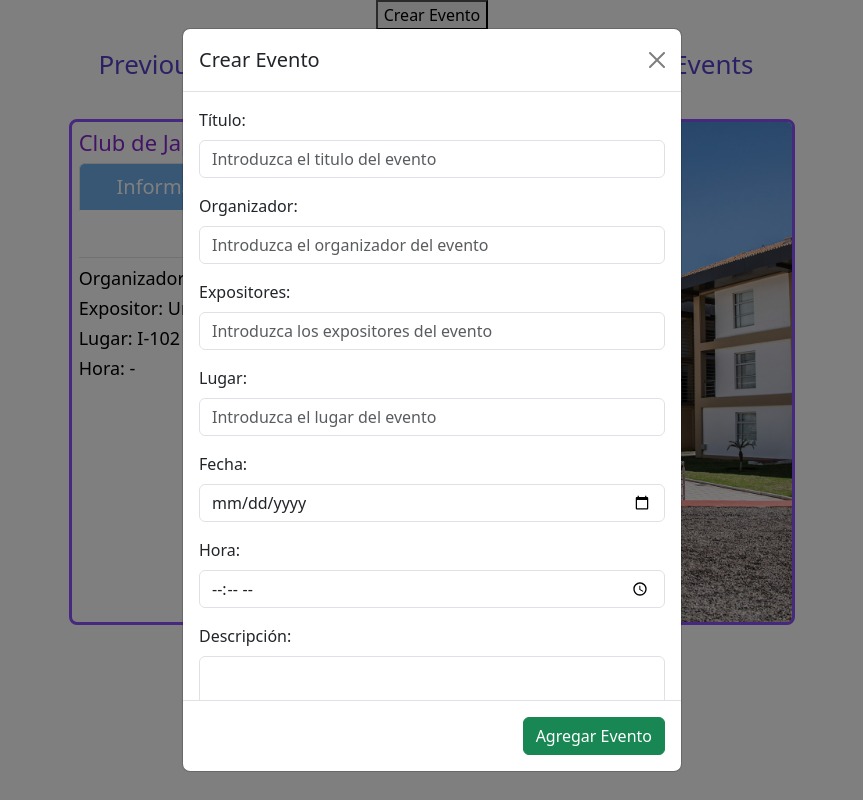
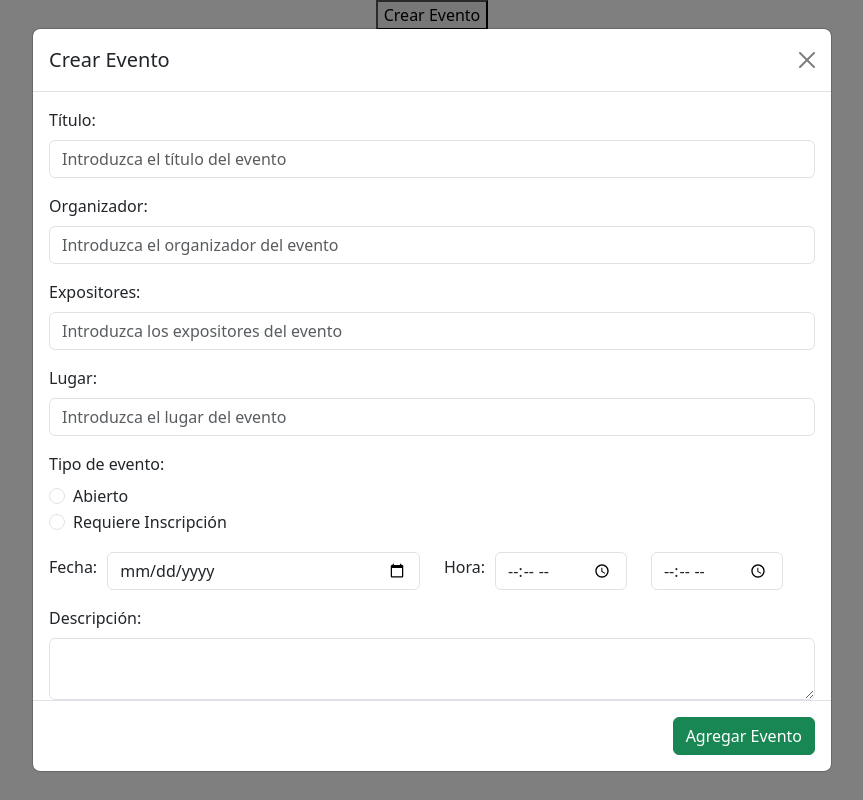
Before and after one commit to Mateo-Coello/Daily-Yachay, a React (Create React App) app in the folder daily-yachay/: page / in a window 1280 px wide. Both pictures are taken after a click on the button "Crear Evento". Shown: the whole page, without its empty margins (208-1071 px from the left). Built offline with nearby package versions, Linux system fonts and the light colour scheme.

Commit message:
Replacement of functions into  classes

```diff
--- a/daily-yachay/src/App.js
+++ b/daily-yachay/src/App.js
@@ -1,24 +1,33 @@
+import React, { Component } from 'react';
 import './App.css';
-import React, { useState } from 'react';
 import EventForm from './components/EventForm';
 import EventTabs from './EventViewer';
 
-function App() {
-  const [modalIsOpen, setModalIsOpen] = useState(false);
+class App extends Component {
+  constructor(props) {
+    super(props);
+    this.state = {
+      modalIsOpen: false
+    };
+  }
 
-  const toggleModal = () => {
-    setModalIsOpen(!modalIsOpen);
+  toggleModal = () => {
+    this.setState((prevState) => ({
+      modalIsOpen: !prevState.modalIsOpen
+    }));
   };
 
-  return (
-    <div className="App">
-      <button onClick={toggleModal}> Crear Evento</button>
+  render() {
+    const { modalIsOpen } = this.state;
 
-      <EventForm isOpen={modalIsOpen} toggle={toggleModal} />
-
-      <EventTabs/>
-    </div>
-  );
+    return (
+      <div className="App">
+        <button onClick={this.toggleModal}> Crear Evento</button>
+        <EventForm isOpen={modalIsOpen} toggle={this.toggleModal} />
+        <EventTabs/>
+      </div>
+    );
+  }
 }
 
 export default App;
--- a/daily-yachay/src/EventViewer.js
+++ b/daily-yachay/src/EventViewer.js
@@ -1,48 +1,67 @@
-import React, { useState } from 'react';
+import React, { Component } from 'react';
 import './bootstrap/css/bootstrap.min.css';
-import './styles/main.css'
+import './styles/main.css';
 import './styles/tabs.css';
-import TabButton from './components/TabButton'
-import { PreviousEventCard, EventCard } from './components/EventCard';
+import TabButton from './components/TabButton';
+import EventCard from './components/EventCard';
 
-const EventTabs = () => {
+class EventViewer extends Component {
+  constructor(props) {
+    super(props);
+    this.state = {
+      tab: 2,
+      clickedButton: 2
+    };
+  }
 
-  const [tab, setTab] = useState(2);
-  const [clickedButton, setClickedButton] = useState(2);
+  handleClick = (buttonId) => {
+    this.setState({
+      tab: buttonId,
+      clickedButton: buttonId
+    });
+  };
 
-  const handleClick = (buttonId) => {
-    setTab(buttonId);
-    setClickedButton(buttonId);
-  }
+  render() {
+    const { tab, clickedButton } = this.state;
 
     return (
       <div className="d-flex align-items-center justify-content-center">
         <div className="col-7 event-visualizer">
-
           <div className="d-flex tab-buttons">
-          <TabButton id={1} handleClick={handleClick} clickedButton={clickedButton} text='Previous Events' />
-          <TabButton id={2} handleClick={handleClick} clickedButton={clickedButton} text='Today Events' />
-          <TabButton id={3} handleClick={handleClick} clickedButton={clickedButton} text='Future Events' />
+            <TabButton id={1} handleClick={this.handleClick} clickedButton={clickedButton} text='Previous Events' />
+            <TabButton id={2} handleClick={this.handleClick} clickedButton={clickedButton} text='Today Events' />
+            <TabButton id={3} handleClick={this.handleClick} clickedButton={clickedButton} text='Future Events' />
           </div>
 
           <div className='section-separator'></div>
 
           <div className={tab === 1 ? 'show-content' : 'content'}>
-          <PreviousEventCard
+            <EventCard
               eventTitle="Club de Japones"
               eventLocation="I-102"
+              eventDate= {new Date('2023-02-05')}
+              eventStartTime= {new Date('2000-01-01 10:00')}
+              eventEndTime= {new Date('2000-01-01 11:00')}
               eventSummary="Primera Reunion del Club de Japones"
-            eventCoverPath="/images/yachay.jpg" />
-          <PreviousEventCard
+              eventCoverPath="/images/yachay.jpg"
+            />
+            <EventCard
               eventTitle="Club de Japones"
               eventLocation="I-102"
+              eventDate= {new Date('2023-03-25')}
+              eventStartTime= {new Date('2000-01-01 11:00')}
+              eventEndTime= {new Date('2000-01-01 12:00')}
               eventSummary="Primera Reunion del Club de Japones"
-            eventCoverPath="/images/yachay.jpg" />
+              eventCoverPath="/images/yachay.jpg"
+            />
           </div>
           <div className={tab === 2 ? 'show-content' : 'content'}>
             <EventCard
               eventTitle="Club de Japones"
               eventLocation="I-102"
+              eventDate= {new Date()}
+              eventStartTime= {new Date('2000-01-01 15:00')}
+              eventEndTime= {new Date('2000-01-01 16:00')}
               eventSummary="Primera Reunion del Club de Japones"
               eventCoverPath="/images/yachay.jpg"
             />
@@ -51,6 +70,9 @@ const EventTabs = () => {
             <EventCard
               eventTitle="Club de Ruso"
               eventLocation="I-202"
+              eventDate= {new Date('2023-07-03 00:00')}
+              eventStartTime= {new Date('2023-07-03 13:00')}
+              eventEndTime= {new Date('2023-07-03 15:00')}
               eventSummary="Primera Reunion del Club de Ruso"
               eventCoverPath="/images/yachay.jpg"
             />
@@ -58,6 +80,7 @@ const EventTabs = () => {
         </div>
       </div>
     );
-};
+  }
+}
 
-export default EventTabs;
+export default EventViewer;
--- a/daily-yachay/src/components/EventCard.js
+++ b/daily-yachay/src/components/EventCard.js
@@ -1,144 +1,120 @@
-import React, { useState } from 'react';
+import React, { Component } from 'react';
 import '../styles/events.css';
 import { FontAwesomeIcon } from '@fortawesome/react-fontawesome'
 import { faBell } from '@fortawesome/free-solid-svg-icons'
 import CommentsSection from './Comments.js'
 import { Nav, NavItem, NavLink, TabContent, TabPane } from 'reactstrap';
 
-const PreviousEventCard = ({
+class EventCard extends Component {
+  constructor(props) {
+    super(props);
+    this.state = {
+      reminder: false,
+      register: false,
+      registerButtonText: 'Inscribirse',
+      activeTab: '1'
+    };
+  }
+
+  handleReminder = (reminder) => {
+    this.setState({ reminder });
+  }
+
+  handleRegister = (register) => {
+    this.setState({ register });
+  }
+
+  render() {
+    const {
+      eventID = '0',
       eventTitle,
       eventOrganizer,
       eventExhibitor = 'Unknown',
+      eventDate,
+      eventStartTime,
+      eventEndTime,
       eventLocation,
-  eventStartHour,
-  eventEndHour,
       eventSummary,
-  eventCoverPath,
-}) => {
+      eventCoverPath
+    } = this.props;
+
+    const { reminder, register, registerButtonText, activeTab } = this.state;
+
     return (
       <div className='event-container'>
         <div className='event-information'>
           <h1>{eventTitle}</h1>
-        <h2>Organizador: {eventOrganizer}</h2>
-        <h2>Expositor: {eventExhibitor}</h2>
-        <h2>Lugar: {eventLocation}</h2>
-        <h2>Hora: {eventStartHour} - {eventEndHour}</h2>
-        {/* <p>Informacion: {eventSummary}</p> */}
-      </div>
-      <img src={eventCoverPath} alt="/images/yachay.jpg" />
-    </div>
-  );
-};
-
-const EventCard = ({
-  eventTitle,
-  eventOrganizer,
-  eventExhibitor = 'Unknown',
-  eventLocation,
-  eventStartHour,
-  eventEndHour,
-  eventSummary,
-  eventCoverPath,
-}) => {
-
-  const [reminder, setReminder] = useState(false);
-  const [register, setRegister] = useState(false);
-  const registerButtonText = register ? 'Inscrito' : 'Inscribirse';
-  const [activeTab, setActiveTab] = useState("1");
-
-  const handleReminder = (reminder) => {
-    setReminder(reminder);
-  }
-
-  const handleRegister = (register) => {
-    setRegister(register);
-  }
-
-  return (
-    <div className='event-container'>
-
-      <div className='event-information'>
-
-        <h1>{eventTitle}</h1>
-
           <Nav justified tabs className='tabs'>
             <NavItem>
               <NavLink
-            className={activeTab === "1" ? "active" : ""}
-            onClick={() => setActiveTab("1")}
+                className={activeTab === '1' ? 'active' : ''}
+                onClick={() => this.setState({ activeTab: '1' })}
               >
                 Información
               </NavLink>
             </NavItem>
-
             <NavItem>
               <NavLink
-            className={activeTab === "2" ? "active" : ""}
-            onClick={() => setActiveTab("2")}
+                className={activeTab === '2' ? 'active' : ''}
+                onClick={() => this.setState({ activeTab: '2' })}
               >
                 Detalles
               </NavLink>
             </NavItem>
-
             <NavItem>
               <NavLink
-            className={activeTab === "3" ? "active" : ""}
-            onClick={() => setActiveTab("3")}
+                className={activeTab === '3' ? 'active' : ''}
+                onClick={() => this.setState({ activeTab: '3' })}
               >
                 Comentarios
               </NavLink>
             </NavItem>
           </Nav>
-
-        <div style={{width: '100%', marginTop: '10px'}}>
+          <div className='w-100 mt-2'>
             <TabContent activeTab={activeTab}>
-
-            <TabPane tabId="1" >
-
+              <TabPane tabId='1'>
                 <div className='content-left'>
                   <h2>Organizador: {eventOrganizer}</h2>
                   <h2>Expositor: {eventExhibitor}</h2>
                   <h2>Lugar: {eventLocation}</h2>
+                  <h2>Fecha: {eventDate.toLocaleDateString('es-EC')}</h2>
                 </div>
 
-              <div className='event-options' style={{ justifyContent: 'space-between', width: '100%' }}>
-                <h2>Hora: {eventStartHour} - {eventEndHour}</h2>
-
+                <div className='event-options'>
+                  <h2>Hora: {eventStartTime.toLocaleTimeString('es-EC')} - {eventEndTime.toLocaleTimeString('es-EC')}</h2>
+                  {eventDate >= new Date() &&
+                   eventStartTime > new Date() ? (
                     <div className='event-options'>
                       <button
-                    onClick={() => handleReminder(!reminder)}
-                    className={reminder ? 'reminder-button active' : 'reminder-button'}>
+                        onClick={() => this.handleReminder(!reminder)}
+                        className={reminder ? 'reminder-button active' : 'reminder-button'}
+                      >
                         <FontAwesomeIcon icon={faBell} />
                       </button>
-
                       <button
-                    onClick={() => handleRegister(!register)}
-                    className={register ? 'register-button active' : 'register-button'}>
+                        onClick={() => this.handleRegister(!register)}
+                        className={register ? 'register-button active' : 'register-button'}
+                      >
                         {registerButtonText}
                       </button>
                     </div>
+                  ) : null}
                 </div>
 
               </TabPane>
-
-            <TabPane tabId="2">
+              <TabPane tabId='2'>
                 <p>{eventSummary}</p>
               </TabPane>
-
-            <TabPane tabId="3">
-              <CommentsSection />
+              <TabPane tabId='3'>
+                <CommentsSection eventID={eventID}/>
               </TabPane>
-
             </TabContent>
-
           </div>
-
         </div>
-
         <img src={eventCoverPath} alt="/images/yachay.jpg" />
-
       </div>
     );
-};
+  }
+}
 
-export { PreviousEventCard, EventCard };
+export default EventCard;
--- a/daily-yachay/src/components/EventForm.js
+++ b/daily-yachay/src/components/EventForm.js
@@ -1,4 +1,5 @@
-import React, { useState } from 'react';
+import React, { Component } from 'react';
+import '../styles/events.css';
 import {
   Button,
   Modal,
@@ -10,31 +11,60 @@ import {
   FormGroup,
   Input,
   Label,
+  Row,
+  Col,
 } from "reactstrap";
 
-const EventForm = ({ isOpen, toggle }) => {
-
-  const [activeItem, setActiveItem] = useState({
+class EventForm extends Component {
+  constructor(props) {
+    super(props);
+    this.state = {
+      activeItem: {
         title: '',
         organizer: '',
         exhibitors: '',
         location: '',
+        openEvent: true,
+        availPlaces: '',
         date: '',
-    time: '',
+        startTime: '',
+        endTime: '',
         description: '',
-  });
+      },
+    };
+  }
 
-  const handleChange = (e) => {
-    const { name, value } = e.target;
-    setActiveItem((prevItem) => ({ ...prevItem, [name]: value }));
+  handleChange = (e) => {
+    const { id, name, value} = e.target;
+    let {activeItem} = this.state;
+    let updatedValue = value;
+
+    if (id === 'event-open-option' || id === 'event-closed-option') {
+      updatedValue = id === 'event-open-option';
+    }
+
+    if (activeItem.openEvent) {
+      activeItem.availPlaces = '';
+    }
+
+    this.setState((prevState) => ({
+      activeItem: {
+        ...prevState.activeItem,
+        [name]: updatedValue,
+      },
+    }));
   };
 
-  const onSave = (item) => {
+  onSave = (item) => {
     console.log(item);
   };
 
+  render() {
+    const { isOpen, toggle } = this.props;
+    const { activeItem } = this.state;
+
     return (
-    <Modal isOpen={isOpen} toggle={toggle} xl scrollable centered>
+      <Modal isOpen={isOpen} toggle={toggle} size="lg" scrollable centered>
         <ModalHeader toggle={toggle}>Crear Evento</ModalHeader>
         <ModalBody>
           <Form>
@@ -45,10 +75,11 @@ const EventForm = ({ isOpen, toggle }) => {
                 id="event-title"
                 name="title"
                 value={activeItem.title}
-              onChange={handleChange}
-              placeholder="Introduzca el titulo del evento"
+                onChange={this.handleChange}
+                placeholder="Introduzca el título del evento"
               />
             </FormGroup>
+
             <FormGroup>
               <Label for="event-organizer">Organizador:</Label>
               <Input
@@ -56,10 +87,11 @@ const EventForm = ({ isOpen, toggle }) => {
                 id="event-organizer"
                 name="organizer"
                 value={activeItem.organizer}
-              onChange={handleChange}
+                onChange={this.handleChange}
                 placeholder="Introduzca el organizador del evento"
               />
             </FormGroup>
+
             <FormGroup>
               <Label for="event-organizer">Expositores:</Label>
               <Input
@@ -67,10 +99,11 @@ const EventForm = ({ isOpen, toggle }) => {
                 id="event-exhibitors"
                 name="exhibitors"
                 value={activeItem.exhibitors}
-              onChange={handleChange}
+                onChange={this.handleChange}
                 placeholder="Introduzca los expositores del evento"
               />
             </FormGroup>
+
             <FormGroup>
               <Label for="event-organizer">Lugar:</Label>
               <Input
@@ -78,53 +111,119 @@ const EventForm = ({ isOpen, toggle }) => {
                 id="event-location"
                 name="location"
                 value={activeItem.location}
-              onChange={handleChange}
+                onChange={this.handleChange}
                 placeholder="Introduzca el lugar del evento"
               />
             </FormGroup>
-          <FormGroup>
-            <Label for="event-date">Fecha:</Label>
+
+            <FormGroup tag="fieldset">
+              <Label>
+                Tipo de evento:
+              </Label>
+              <FormGroup check>
+                <Input
+                  type="radio"
+                  id="event-open-option"
+                  name="openEvent"
+                  value={activeItem.openEvent}
+                  onChange={this.handleChange}
+                />
+                {' '}
+                <Label check>
+                  Abierto
+                </Label>
+              </FormGroup>
+              <FormGroup check>
+                <Input
+                  type="radio"
+                  id="event-closed-option"
+                  name="openEvent"
+                  value={activeItem.openEvent}
+                  onChange={this.handleChange}
+                />
+                {' '}
+                <Label check>
+                 Requiere Inscripción
+                </Label>
+              </FormGroup>
+            </FormGroup>
+
+            {!activeItem.openEvent && (
+              <FormGroup className='d-flex align-items-center' style={{ width: '15%' }}>
+                <Label style={{ marginRight: '10px' }}>Cupos: </Label>
+                <Input
+                  type="text"
+                  id="event-avail-places"
+                  name="availPlaces"
+                  value={activeItem.availPlaces}
+                  onChange={this.handleChange}
+                  style={{ padding: '5px', textAlign: 'right'}}
+                />
+              </FormGroup>
+            )}
+
+            <Row>
+              <Col>
+                <FormGroup className='d-flex align-items-center'>
+                  <Label for="event-date" style={{ marginRight: '10px' }}>Fecha:</Label>
                   <Input
                     type="date"
                     id="event-date"
                     name="date"
                     placeholder="Seleccione la fecha del evento"
                     value={activeItem.date}
-              onChange={handleChange}
+                    onChange={this.handleChange}
                   />
                 </FormGroup>
-          <FormGroup>
-            <Label for="todo-description">Hora:</Label>
+              </Col>
+
+              <Col>
+                <FormGroup className='d-flex align-items-center'>
+                    <Label style={{ marginRight: '10px' }}>Hora:</Label>
+                    <Row>
+                      <Col>
                         <Input
                           type="time"
-              id="event-time"
-              name="time"
-              value={activeItem.time}
-              onChange={handleChange}
-              placeholder="Seleccione la hora del evento"
+                          id="event-startTime"
+                          name="startTime"
+                          value={activeItem.startTime}
+                          onChange={this.handleChange}
+                        />
+                      </Col>
+                      <Col>
+                        <Input
+                          type="time"
+                          id="event-endTime"
+                          name="endTime"
+                          value={activeItem.endTime}
+                          onChange={this.handleChange}
+                        />
+                      </Col>
+                    </Row>
+                </FormGroup>
+              </Col>
+            </Row>
+
+            <FormGroup>
+              <Label for="event-description">Descripción:</Label>
+              <Input
+                type="textarea"
+                id="event-description"
+                name="description"
+                value={activeItem.description}
+                onChange={this.handleChange}
               />
             </FormGroup>
 
             <FormGroup>
-            <Label for="todo-description">Descripción:</Label>
+              <Label for="event-coverImg">Portada</Label>
               <Input
-              id="exampleText"
-              name="text"
-              type="textarea"
-              value={activeItem.time}
-              onChange={handleChange}
-            />
-          </FormGroup>
-
-          <FormGroup>
-            <Label for="exampleFile">Portada</Label>
-            <Input
-              id="exampleFile"
-              name="file"
                 type="file"
+                id="event-coverImg"
+                name="coverImg"
               />
               <FormText>
-              Asegurate que la imagen tenga una resolucion de al menos 400x500 pixeles.
+                Asegúrate que la imagen tenga una resolución de al menos 400x500 pixeles.
               </FormText>
             </FormGroup>
 
@@ -134,7 +233,7 @@ const EventForm = ({ isOpen, toggle }) => {
         <ModalFooter>
           <Button
             color="success"
-          onClick={() => onSave(activeItem)}
+            onClick={() => this.onSave(activeItem)}
           >
             Agregar Evento
           </Button>
@@ -142,5 +241,6 @@ const EventForm = ({ isOpen, toggle }) => {
       </Modal>
     );
   }
+}
 
 export default EventForm;
--- a/daily-yachay/src/styles/events.css
+++ b/daily-yachay/src/styles/events.css
@@ -44,6 +44,7 @@
 .event-container h2 {
   font-size: 18px;
   color: var(--ev-h2-color);
+  text-align: left;
 }
 
 .event-container p {
@@ -55,7 +56,7 @@
 .event-options {
   display: flex;
   flex-direction: row;
-  justify-content: space-evenly;
+  justify-content: space-between;
   align-items: center;
 }
 
@@ -113,7 +114,7 @@
   padding: 1px;
   border-radius: 5px;
   cursor: pointer;
-  font-size:  17px;
+  font-size:  17.5px;
   font-weight: 480;
   text-align: center;
 }
```
Also changed, not shown: daily-yachay/src/components/Comments.js (+36 -37 lines). Lines whose indentation alone changed are shown as unchanged.
